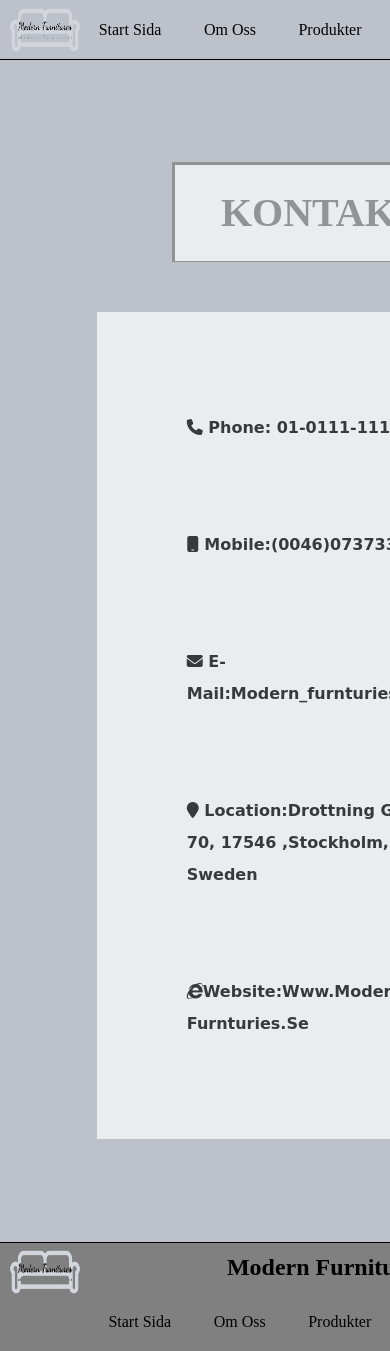
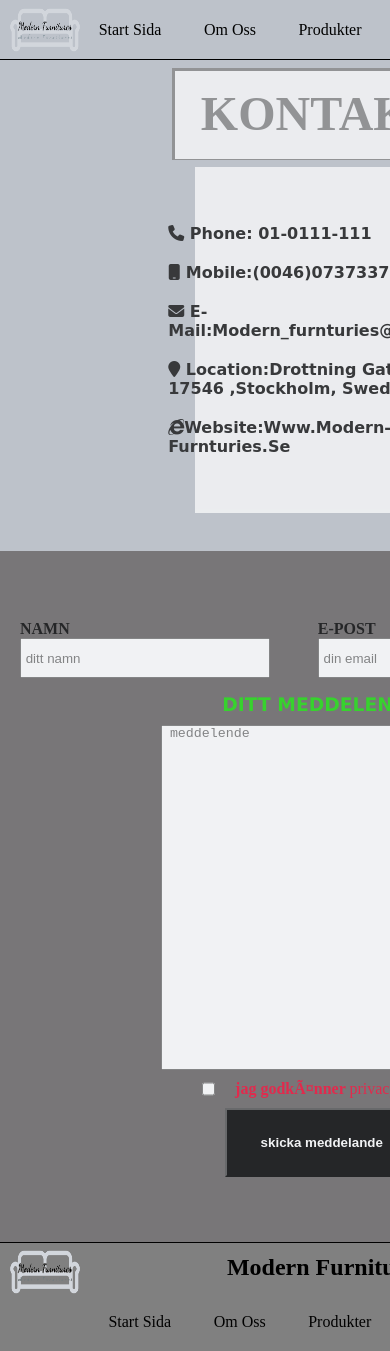
Before and after one commit to josephkhella2010/grupp-projekt, a plain HTML site: page kontakt.html in a window 390 px wide. Shown: the top 1351 px of the page. Drawn offline with Linux system fonts and the light colour scheme.

Commit message:
ändring

```diff
--- a/kontakt.html
+++ b/kontakt.html
@@ -26,22 +26,47 @@
         <i class="fas fa-shopping-cart"></i>
       </div>
     </nav>
-    <div class="wrapper-kontakt">
-    <main>
+    <main class=" wrapper-kontakt">
+       <div class="section-kontakt">
+
+      <h1> kontakt</h1>
         <div class="container-kontakt-sida">
-          <div class="section-kontakt-sida">
 
-          <h1> kontakt</h1>
                     <ul>
-                        <li><a href="tel:01-0111-111" title="call me" target="_blank"><i class="fas fa-phone"></i> phone: 01-0111-111</a></li>
+                      <li><a href="tel:01-0111-111" title="call me" target="_blank"><i class="fas fa-phone"></i> phone: 01-0111-111</a></li>
                     <li><a href="tel:(0046)073733773" title="call me" target="_blank"><i class="fas fa-mobile"></i>  mobile:(0046)073733773</a></li>
                     <li><a href="mailto:modern_furnturies@gmail.se" title="send me email" target="_blank"><i class="fas fa-envelope"></i> E-mail:modern_furnturies@gmail.se</a></li>
                     <li><a href="https://www.google.com/maps/place/Drottninggatan+70,+111+21+Stockholm/@59.3340877,18.0587478,17z/data=!4m6!3m5!1s0x465f9d6750904cd3:0x225279783a12ad6e!8m2!3d59.3340877!4d18.0613227!16s%2Fg%2F11c2hh4x7d?hl=sv&entry=ttu" title="find me" target="_blank"><i class="fas fa-map-marker"></i> location:drottning gatan 70, 17546 ,stockholm, sweden</a></li>
                     <li><a href="./index.html" title="our website"target="_blank"><i class="fab fa-internet-explorer"></i>website:www.modern-furnturies.se </a></li>
                 </ul>
         </div>
+      </div>
+
+    <div class="form">
+           <div class="container-input">
+
+            <div class="kontakt-name">
+
+              <label for="name">namn</label>
+              <input type="text" id="name" placeholder=" ditt namn" required>
+             </div>
+            <div class="input-kontakt-epost">
+
+              <label for="mail">e-post</label>
+              <input type="email" id="mail" placeholder=" din email" required>
+             </div>
+            </div>
+             <h3> ditt meddelende</h3>
+             <textarea placeholder=" meddelende"></textarea>
+             <div class="checkbox">
+             <input type="checkbox" id="godkande">
+             <label for="godkande"><span>jag godkÃ¤nner </span>privacy policy</label>
+            </div>
+             <input type="submit" value="skicka meddelande" id="submit">
+      </div>
+
+
     </main>
-
 
     <footer>
       <h2>Modern Furniture</h2>
--- a/style.css
+++ b/style.css
@@ -285,86 +285,163 @@ justify-content: center;
 
 /* kontakt sida */
 
-.container-kontakt-sida{
+.wrapper-kontakt{
     width: 100dvw;
-    display: flex;
-    flex-direction: column;
-    align-items: center;
-    justify-content: center;
     height: 100%;
     background-image: url("./img/kontakt\ background.png");
     background-repeat: no-repeat;
     background-size: cover;
-    width: 100%;
 
+    gap:30px;
 }
-.section-kontakt-sida{
-    height: 100dvh;
-width: 80%;
-    gap: 40px;
+.section-kontakt{
+    width: 100dvw;
+    height: 40%;
     display: flex;
     flex-direction: column;
     align-items: center;
-    justify-content: center;
+    justify-content:space-evenly ;
+
 }
 
-.container-kontakt-sida h1{
+.container-kontakt-sida{
+    width:80%;
+    height: 70%;
+    display: flex;
+    flex-direction: column;
+    align-items: center;
+    justify-content: flex-start;
+
+}
+.section-kontakt h1{
 
     font-size: 3rem;
     text-transform: uppercase;
     width: 300px;
-    height: 100px;
+    height: 20%;
     display: flex;
     justify-content: center;
     align-items: center;
     background-color: #fff;
     opacity: 0.7;
     color:gray;
+    display: flex;
 
     box-shadow: 1px 1px 0px 2px inset;
 
 }
-.container-kontakt-sida h1:hover{
+.section-kontakt h1:hover{
     color: rgb(224, 174, 114);
     background-color:rgb(107, 33, 33);
 }
 
 
-.section-kontakt-sida ul{
-   height: 70%;
-   width: 600px;
-list-style-type: none;
-display: flex;
+.container-kontakt-sida {
+    width: 65%;
+    height: 75%;
    flex-direction: column;
-   background-color: white;
-justify-content: center;
-align-items: center;
-   gap:15px;
+   align-items: center;
+   justify-content: center;
    opacity: 0.7;
+   background-color: #fff;
+   padding: 0px 20px;
+
 
 }
-.section-kontakt-sida li {
+.container-kontakt-sida ul{
+
+
+    list-style-type: none;
     display: flex;
-align-items: flex-start;
-align-items: center;
+    flex-direction: column;
+    gap:20px;
+
 }
-.section-kontakt-sida li a{
+.container-kontakt-sida li {
+
+
+}
+.container-kontakt-sida li a{
 list-style-type: none;
 font-size: 1rem;
 text-transform: capitalize;
 font-weight: bolder;
-padding: 15px;
-width: 300px;
 text-decoration: none;
 color:black;
 font-family: cursive;
+width:100%;
+display: block;
+
 }
-.section-kontakt-sida li a:hover{
+.container-kontakt-sida ul li a:hover{
     transform: translateY(-10px) scaleY(1.2);
     transition: 1s 0s ease-in-out;
     color: red;
 }
+.form{
+    width:100%;
+    height: 60%;
+    display: flex;
+    flex-direction: column;
+    justify-content: center;
+    align-items: center;
+    gap:10px;
+    opacity: 0.8;
+    background-color:rgb(104, 100, 100);}
+.container-input{
+    width:100%;
+    height: 10%;
+    display: flex;
+    flex-direction: row;
+    justify-content: space-around;
+    padding: 20px;
+    align-items: center;
+}
+#name{
+    width:250px;
+    height:40px;
+}
+#mail{
+    width:250px;
+    height:40px;
+}
+.container-input label{
+text-transform: uppercase;
+font-weight: bold;
+}
 
+h3{
+    font-weight: bold;
+    font-family: Verdana, Geneva, Tahoma, sans-serif;
+    text-transform: uppercase;
+    color:rgb(22, 214, 8)
+}
+textarea{
+   width:50%;
+   height: 50%;
+}
+.checkbox{
+    display: flex;
+      gap:20px
+}
+.checkbox label{
+    color:rgb(235, 5, 47);
+
+}
+.checkbox label span{
+    font-weight: bolder;
+}
+ input[type="submit"]{
+    background-color: black;
+    height: 10%;
+    color: #fff;
+    font-weight: bolder;
+    width: 30%;
+    display: flex;
+    justify-content: center;
+    align-items: center;
+    opacity: unset;
+}
 /*   produkter sida styla */
 
 .container-produkter{
@@ -400,11 +477,11 @@ transform-style: preserve-3d;
 
 }
 .foto img{
-    width:400px;
-    height:400px;
+    width:430px;
+    height:360px;
 }
 .foto img:hover{
-    transform: scale(1.2);
+    transform: scale(1.1);
     transform: rotateY(360deg);
     transition: 2s 0s linear;
 
@@ -424,9 +501,51 @@ transform-style: preserve-3d;
      color:rgb(237, 6, 6);
      font-weight: bold;
 }
+.price{
+    display: flex;
+    gap:20px;
+    justify-content: center;
+    align-items: center;
+}
+.input{
+    background-color: rgb(161, 156, 163);
+    width: 150px;
+    height: 70px;
+    display: flex;
+    flex-direction: column;
+    justify-content: center;
+    gap: 5px;
+    align-items: center;
+    border-radius: 10px;
+    margin-top: 5px;
+}
+/* .input input{
+    width: 120px;
+    height: 40%;
+    background-color: #870421;
+    color:white;
+    border-radius: 20px;
+    font-family: 'Franklin Gothic Medium', 'Arial Narrow', Arial, sans-serif;
+     letter-spacing: 1px;
+}
+.input:hover{
+    background-color: rgb(227, 173, 108);
+    transition: 1s;
+}
+.input p{
+    color:black;
+font-family: Georgia, 'Times New Roman', Times, serif;
+font-weight: lighter;
 
+}
+input:hover{
+    background-image:linear-gradient(to bottom,rgb(150, 42, 2) 20%,rgb(164, 52, 11) 40% ,rgb(222, 67, 11)) ;
+    transition: 1s;
+    color:blue
 
+}
 
+*/
 
 /*  ref sida styla */
 
@@ -488,7 +607,7 @@ z-index: 1;
     text-transform: capitalize;
     display: flex;
     align-items: center;
-    color: black;
+    color:rgb(227, 10, 10);
     z-index: 1;
 
 }
@@ -727,55 +846,18 @@ gap:20px;
     background-image: url("./img/kontakt\ background.png");
     background-repeat: no-repeat;
     background-size: cover;
+    display: flex;
+    justify-content: center;
+    align-items: center;
+    flex-direction: column;
 
-}
-
-.container-kontakt-sida{
     height: 140dvh;
     width: 150%;
 }
-.section-kontakt-sida{
-    height: 100%;
-width: 100%;
-    gap: 50px;
-    display: flex;
-    flex-direction: column;
-    align-items: center;
-    justify-content: center;
-}
-
-.container-kontakt-sida h1{
-    font-size: 2.5rem;
-
-}
-
-.section-kontakt-sida ul{
-
-width:70%;
-   flex-direction: column;
-   background-color: white;
-   display: flex;
-   align-items: center;
-   padding: 20px 0px;
 
 
-   gap:15px;
 
-}
 
-.section-kontakt-sida li{
-
-font-size: 1rem;
-font-family: cursive;
-line-height: 2;
-padding: 20px;
-
-}
-.section-kontakt-sida li:hover{
-    transform: translateY(-10px) scaleY(1.2);
-    transition: 1s 0s ease-in-out;
-    color: red;
-}
     /* media querie referense */
 
 .wrapper-ref{
@@ -828,6 +910,7 @@ flex-direction: column;
 
 }
 
+
 .checked{
     color: orange;
 }
```
